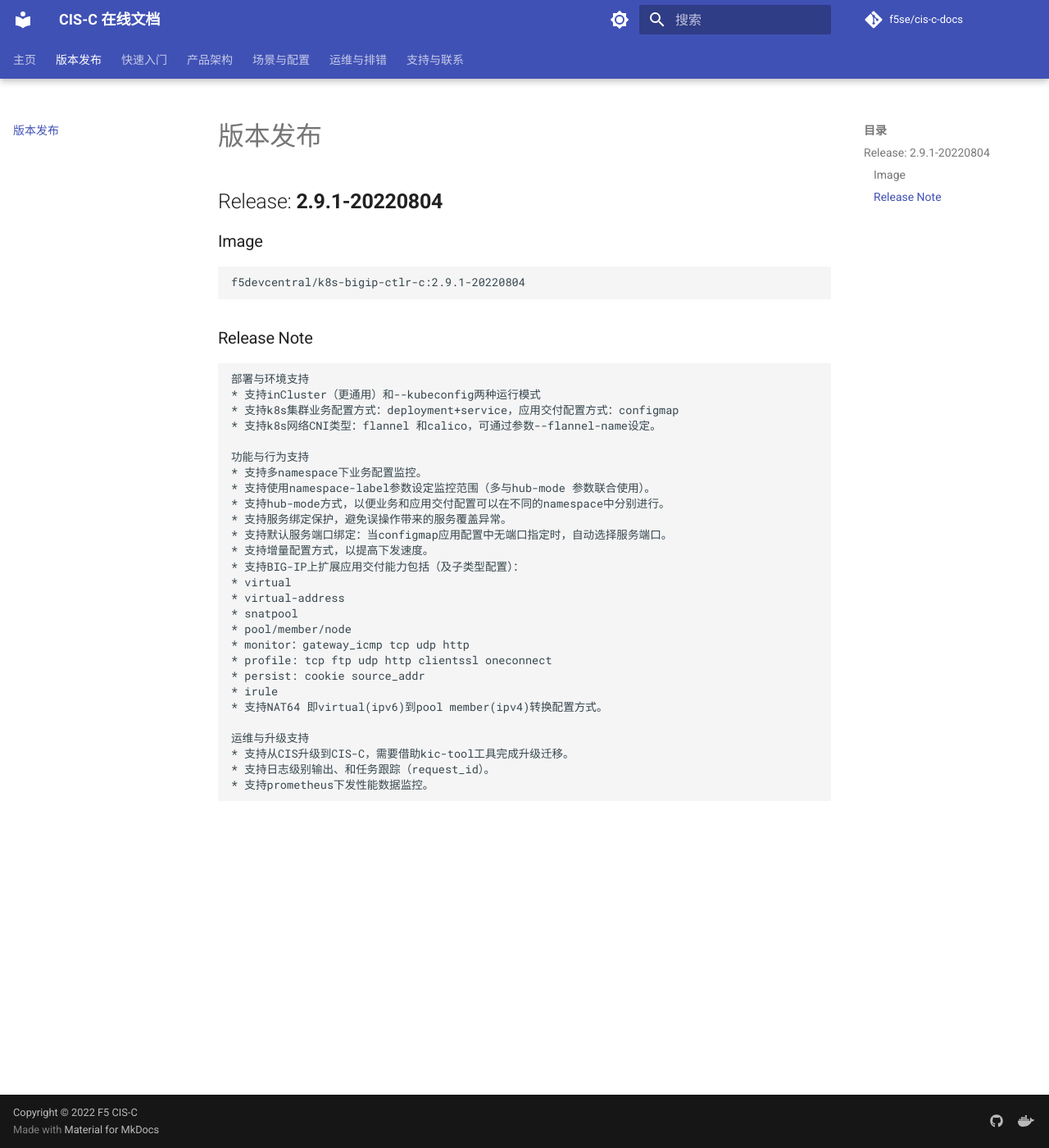
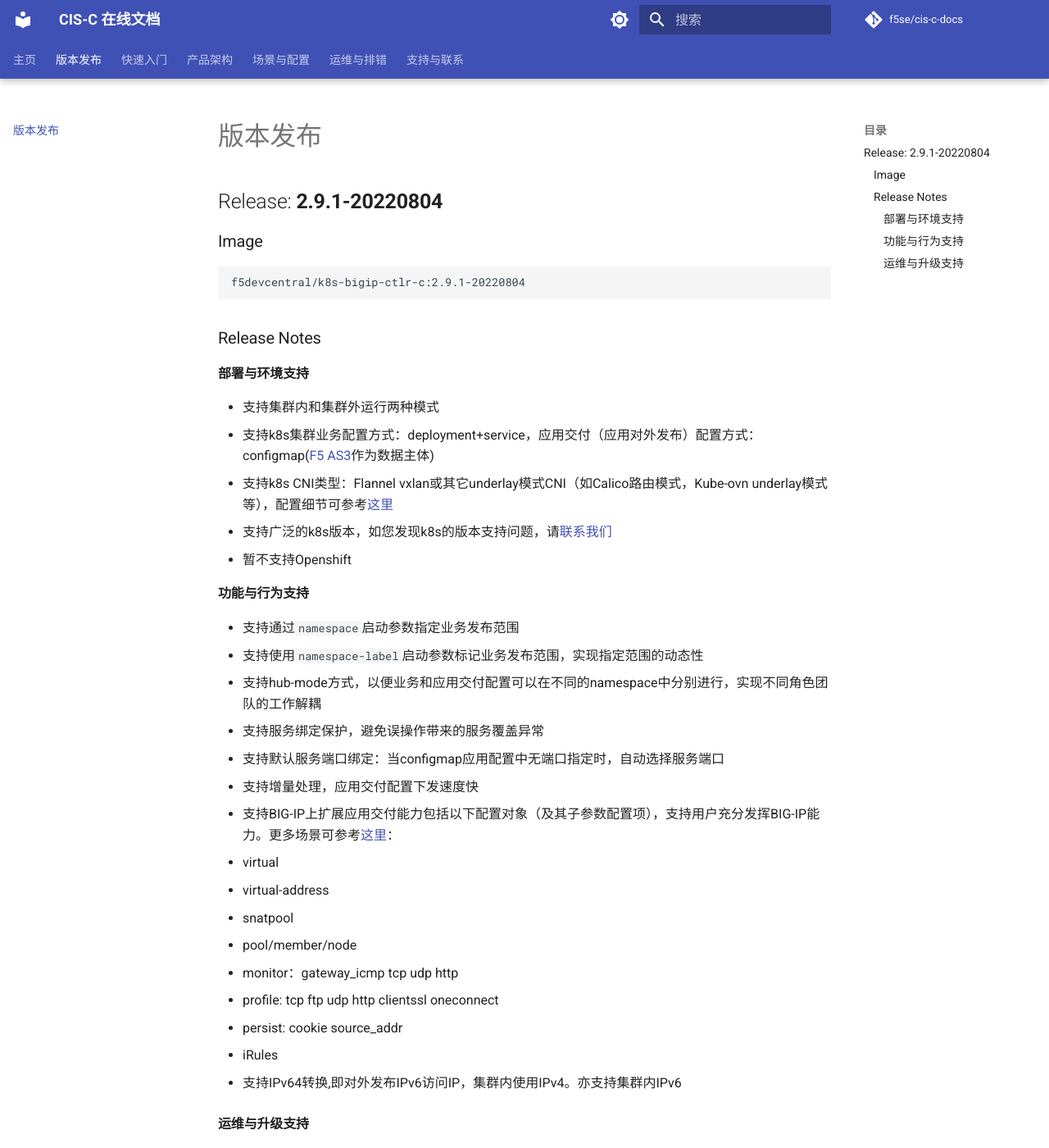
Before and after one commit to f5se/cis-c-docs, an MkDocs documentation site: the page built from docs/Release-notes/index.md, in a window 1280 px wide and 1400 px high. Shown: the whole window at 82% size. Built offline with MkDocs 1.6.1 and Material for MkDocs 9.7.7, drawn with Linux system fonts in a browser that asks for light colours; comment, search, counter and statistics services are not loaded; some of the changed text lies outside the part shown.

Commit message:
change release notes, other docs

```diff
--- a/docs/Release-notes/index.md
+++ b/docs/Release-notes/index.md
@@ -5,32 +5,37 @@
 ### Image
     f5devcentral/k8s-bigip-ctlr-c:2.9.1-20220804
 
-### Release Note
+### Release Notes
 
-    部署与环境支持
-    * 支持inCluster（更通用）和--kubeconfig两种运行模式
-    * 支持k8s集群业务配置方式：deployment+service，应用交付配置方式：configmap
-    * 支持k8s网络CNI类型：flannel 和calico，可通过参数--flannel-name设定。
+#### 部署与环境支持
+* 支持集群内和集群外运行两种模式
+* 支持k8s集群业务配置方式：deployment+service，应用交付（应用对外发布）配置方式：configmap([F5 AS3](https://clouddocs.f5.com/products/extensions/f5-appsvcs-extension/latest/)作为数据主体)
+* 支持k8s CNI类型：Flannel vxlan或其它underlay模式CNI（如Calico路由模式，Kube-ovn underlay模式等），配置细节可参考[这里](/Architecture/parameters/)
+* 支持广泛的k8s版本，如您发现k8s的版本支持问题，请[联系我们](/Support-and-contact/)
+* 暂不支持Openshift
 
-    功能与行为支持
-    * 支持多namespace下业务配置监控。
-    * 支持使用namespace-label参数设定监控范围（多与hub-mode 参数联合使用）。
-    * 支持hub-mode方式，以便业务和应用交付配置可以在不同的namespace中分别进行。
-    * 支持服务绑定保护，避免误操作带来的服务覆盖异常。
-    * 支持默认服务端口绑定：当configmap应用配置中无端口指定时，自动选择服务端口。
-    * 支持增量配置方式，以提高下发速度。
-    * 支持BIG-IP上扩展应用交付能力包括（及子类型配置）：
-    * virtual
-    * virtual-address
-    * snatpool
-    * pool/member/node
-    * monitor：gateway_icmp tcp udp http
-    * profile: tcp ftp udp http clientssl oneconnect
-    * persist: cookie source_addr
-    * irule
-    * 支持NAT64 即virtual(ipv6)到pool member(ipv4)转换配置方式。
+#### 功能与行为支持
+* 支持通过`namespace`启动参数指定业务发布范围
+* 支持使用`namespace-label`启动参数标记业务发布范围，实现指定范围的动态性
+* 支持hub-mode方式，以便业务和应用交付配置可以在不同的namespace中分别进行，实现不同角色团队的工作解耦
+* 支持服务绑定保护，避免误操作带来的服务覆盖异常
+* 支持默认服务端口绑定：当configmap应用配置中无端口指定时，自动选择服务端口
+* 支持增量处理，应用交付配置下发速度快
+* 支持BIG-IP上扩展应用交付能力包括以下配置对象（及其子参数配置项），支持用户充分发挥BIG-IP能力。更多场景可参考[这里](/Use-Cases/http/)：
+  * virtual
+  * virtual-address
+  * snatpool
+  * pool/member/node
+  * monitor：gateway_icmp tcp udp http
+  * profile: tcp ftp udp http clientssl oneconnect
+  * persist: cookie source_addr
+  * iRules
 
-    运维与升级支持
-    * 支持从CIS升级到CIS-C，需要借助kic-tool工具完成升级迁移。
-    * 支持日志级别输出、和任务跟踪（request_id）。
-    * 支持prometheus下发性能数据监控。
+* 支持IPv64转换,即对外发布IPv6访问IP，集群内使用IPv4。亦支持集群内IPv6
+
+#### 运维与升级支持
+* 兼容用户当前在CIS中已经发布的configmap yaml格式，用户在CIS-C中无法修改应用发布yaml
+* 支持从CIS升级到CIS-C，需要借助kic-tool工具完成升级迁移
+* 支持日志级别输出、和任务跟踪（request_id）
+* 支持与Prometheus集成，采集控制器性能数据
+* 在有效管理下，F5 CIS-C可以与F5 CIS同时运行，实现更灵活丰富的场景应对
```
Also changed, not shown: docs/quick-start/index.md (+25 -13 lines).
